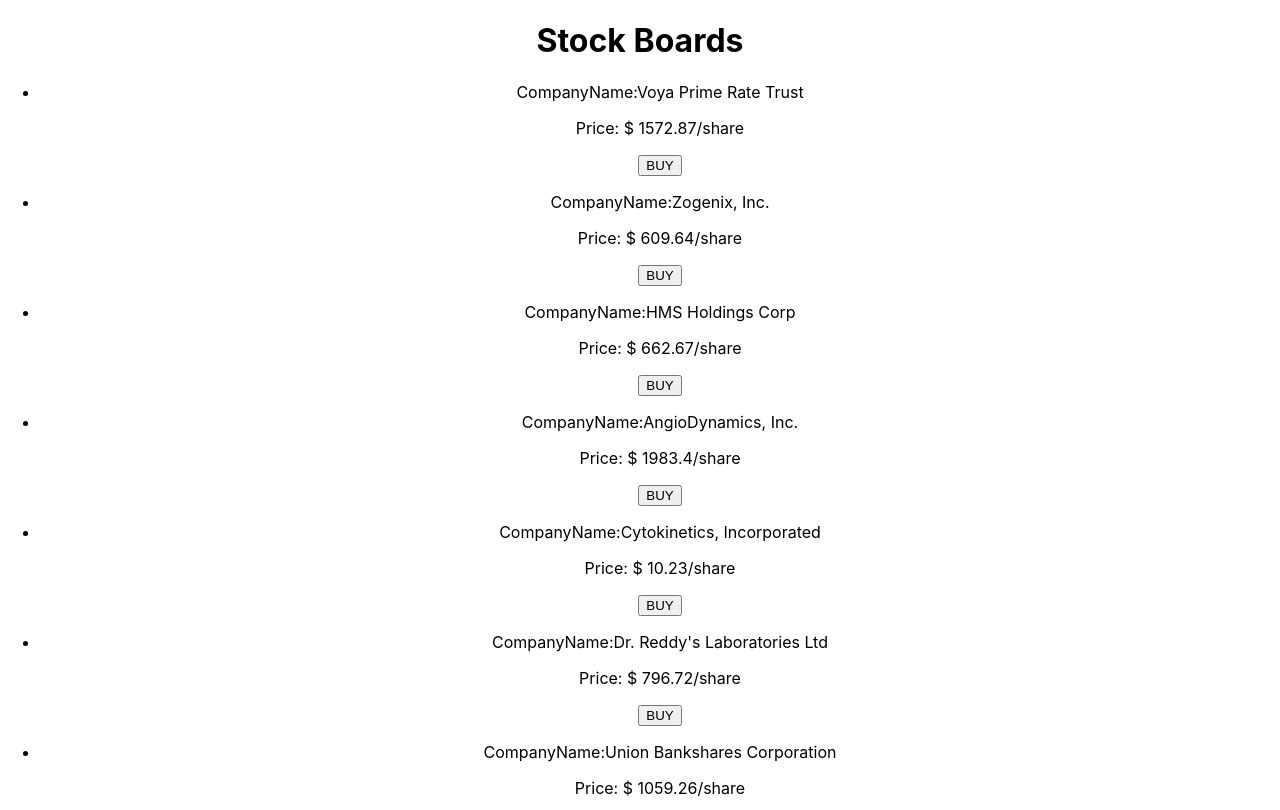
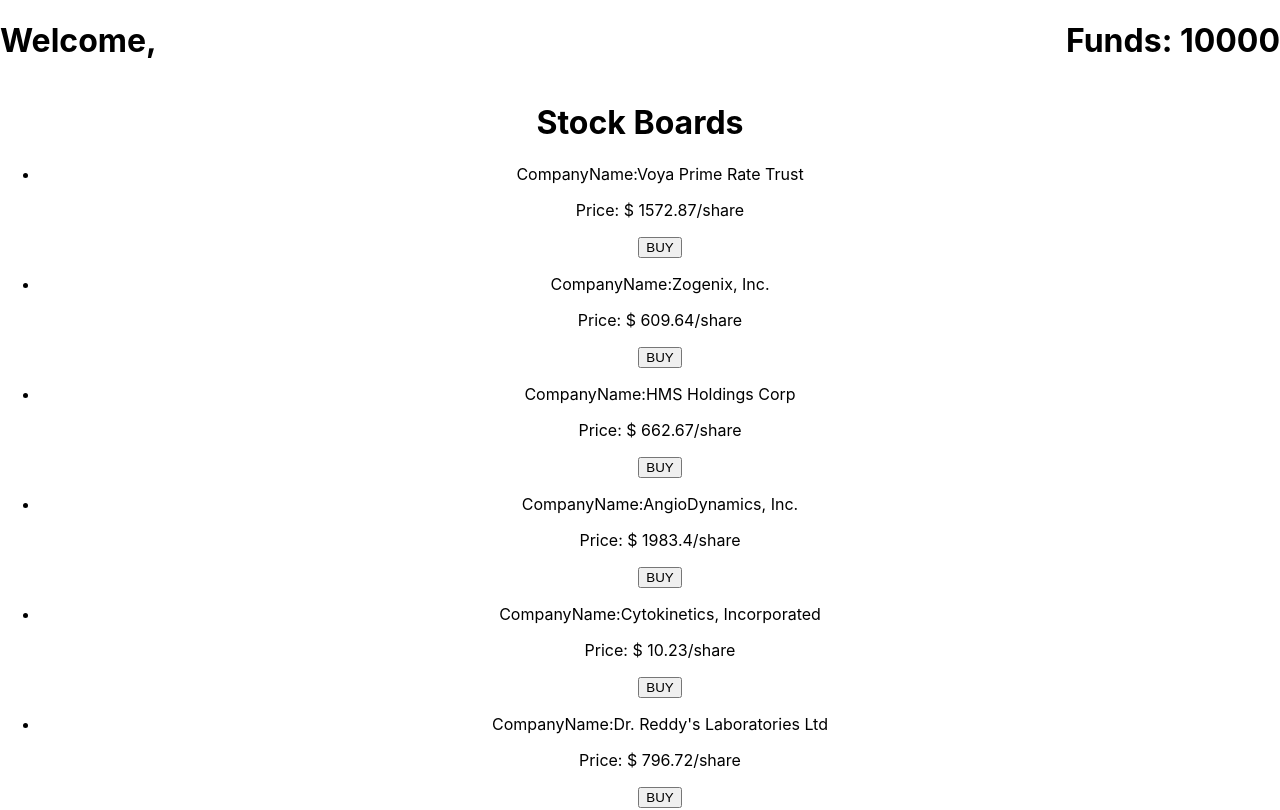
Before and after one commit to katieescoto/stockmarketchallenge, a React (Create React App) app: page / in a window 1280 px wide. Shown: the top 810 px of the page. Built offline with nearby package versions, Linux system fonts and the light colour scheme.

Commit message:
navbar creation and additional buy functionality

```diff
--- a/src/App.js
+++ b/src/App.js
@@ -1,6 +1,8 @@
 import React from 'react';
 import './App.css';
 import StockBoard from './components/stockBoard'
+//import Navbar from './components/navBar'
+
 function App() {
 
   return (
--- /dev/null
+++ b/src/components/navBar.js
@@ -0,0 +1,16 @@
+import React, { Component } from 'react'
+
+export default class navBar extends Component {
+  // constructor(props){
+  //   super(props);
+  // }
+
+  render() {
+    return (
+      <div className="header">
+        <h1 className="header-start">Welcome, </h1>
+        <h1 className="header-end">Funds: {this.props.funds}</h1>
+      </div>
+    );
+  }
+}
--- a/src/components/stockBoard.js
+++ b/src/components/stockBoard.js
@@ -1,5 +1,6 @@
 import React, { Component } from 'react'
 //import OwnedStock from './ownedStock'
+import Navbar from './navBar'
 
 export default class stockBoard extends Component {
   constructor(props){
@@ -7,7 +8,8 @@
     this.state = {
       stocks: [],
       ownedStocks: [],
-      limitTo: 20
+      limitTo: 20,
+      funds: 10000
     }
     this.onLoadMore = this.onLoadMore.bind(this)
     this.buyStock = this.buyStock.bind(this)
@@ -22,11 +24,14 @@
   buyStock(item){
     let newStock = [...this.state.ownedStocks]
     newStock.push(item)
+    let newFunds = this.state.funds - item.price
 
     this.setState({
-      ownedStocks: newStock
+      ownedStocks: newStock,
+      funds: newFunds,
     })
     console.log('this is the state', this.state.ownedStocks)
+    console.log('these are the funds:', this.state.funds)
   }
 
  componentDidMount(){
@@ -50,6 +55,7 @@
     const { stocks } = this.state
     return (
       <div>
+        <Navbar funds={this.state.funds}/>
         <h1>Stock Boards</h1>
         <ul>
           {stocks.slice(0, this.state.limitTo).map(item => (
--- a/src/index.css
+++ b/src/index.css
@@ -11,3 +11,9 @@
   font-family: source-code-pro, Menlo, Monaco, Consolas, 'Courier New',
     monospace;
 }
+
+.header {
+  display: flex;
+  flex-direction: row;
+  justify-content: space-between;
+}
```
Also changed, not shown: 1 other file (tests, documents, lock files or other folders).
